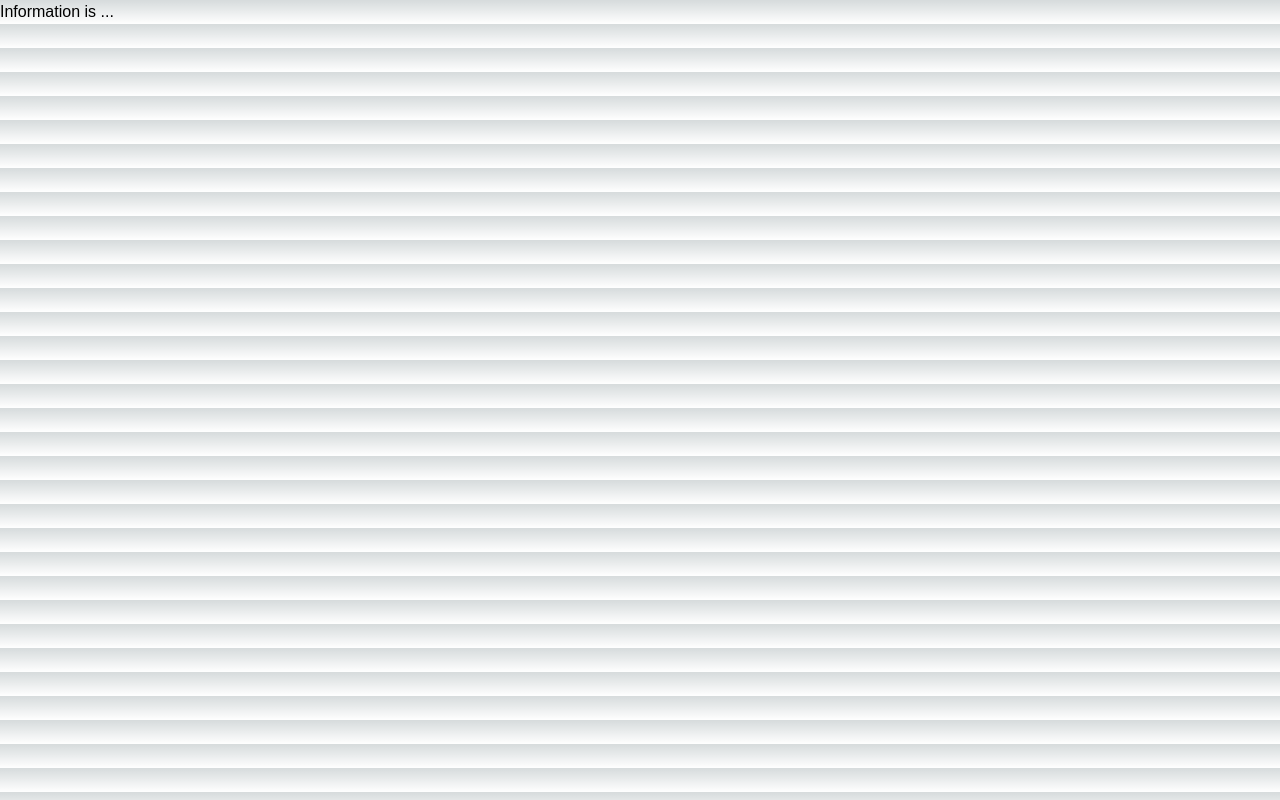
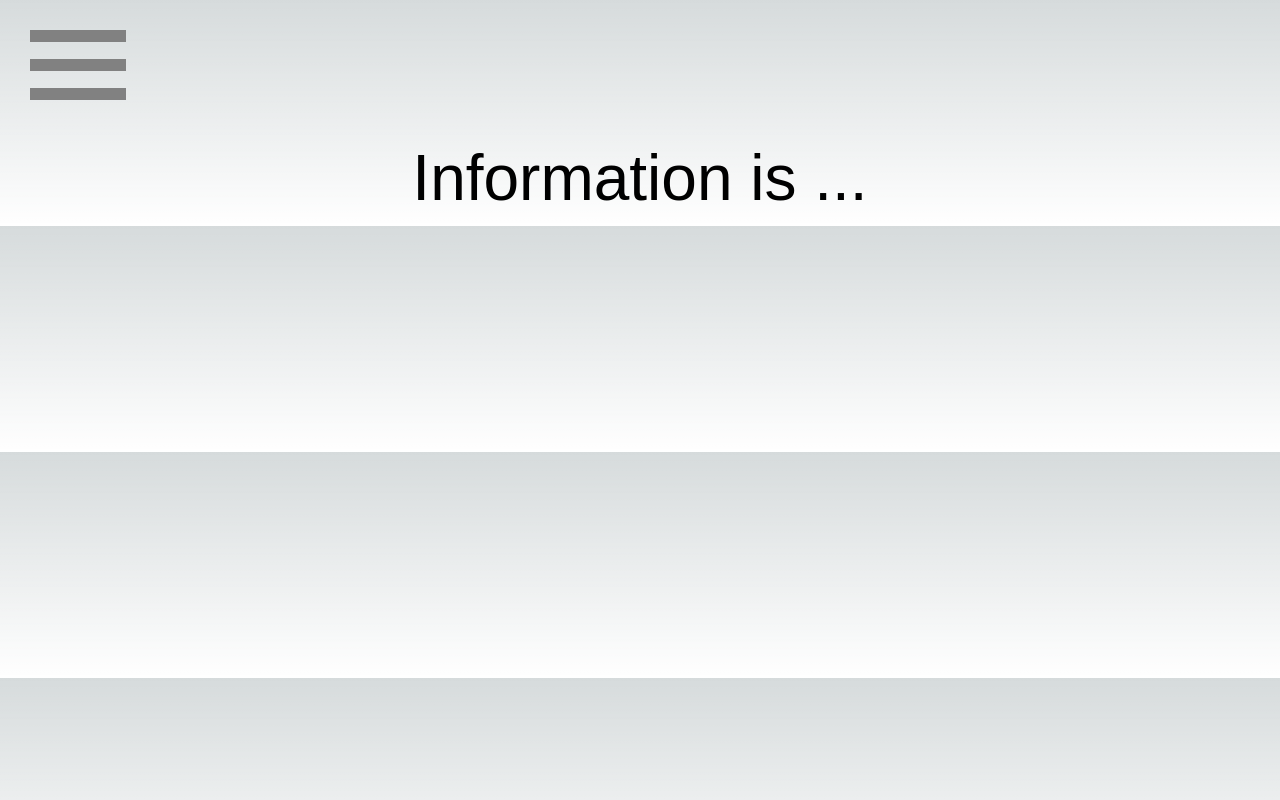
Before and after one commit to warabi0141/warabi0141.github.io, a Next.js app: page / in a window 1280 px wide. Built offline with nearby package versions, Linux system fonts and the light colour scheme; a web font is replaced by a local one.

Commit message:
add toppage styles & finish toppage

```diff
--- a/app/_components/Header/Header.tsx
+++ b/app/_components/Header/Header.tsx
@@ -1,3 +1,5 @@
+"use client"
+
 import { useState } from 'react';
 import { Navigation } from './Navigation';
 import { ToggleButton } from './ToggleButton';
@@ -8,7 +10,7 @@ export const Header = () => {
         setIsOpen((prevState) => !prevState);
     };
     return (
-        <header className='header'>
+        <header>
             <ToggleButton isOpen={isOpen} onClick={toggleFunction}></ToggleButton>
             <Navigation id="navigation" isOpen={isOpen}></Navigation>
         </header>
--- a/app/_components/Header/togglebutton.module.css
+++ b/app/_components/Header/togglebutton.module.css
@@ -3,6 +3,7 @@
     cursor: pointer;
     width: 100px;
     height: 70px;
+    margin: 30px;
 }
 
 .togglebutton span {
--- a/app/page.tsx
+++ b/app/page.tsx
@@ -1,10 +1,13 @@
-import Image from 'next/image'
+import Image from 'next/image';
+import { Header } from './_components/Header/Header';
+import styles from './toppage.module.css';
 
 export default function Home() {
   return (
     <main className=''>
+      <Header />
       <div>
-        <p>Information is ...</p>
+        <p className={styles.mainText}>Information is ...</p>
       </div>
     </main>
   )
--- /dev/null
+++ b/app/toppage.module.css
@@ -0,0 +1,7 @@
+.mainText {
+    margin-left: auto;
+    margin-right: auto;
+    font-size: 4rem;
+    width: -moz-fit-content;
+    width: fit-content;
+}
```
